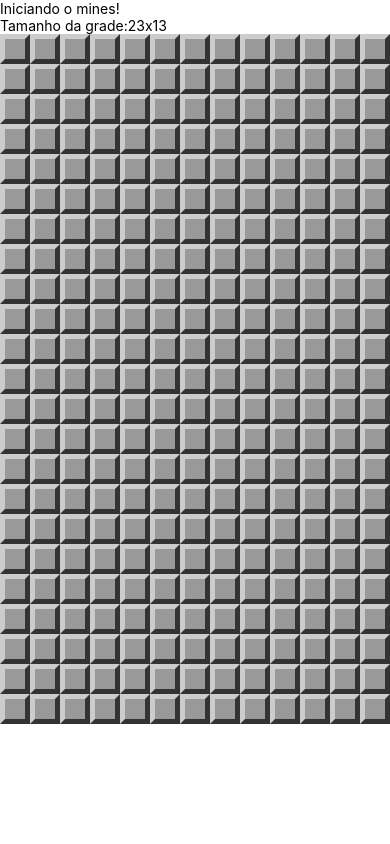
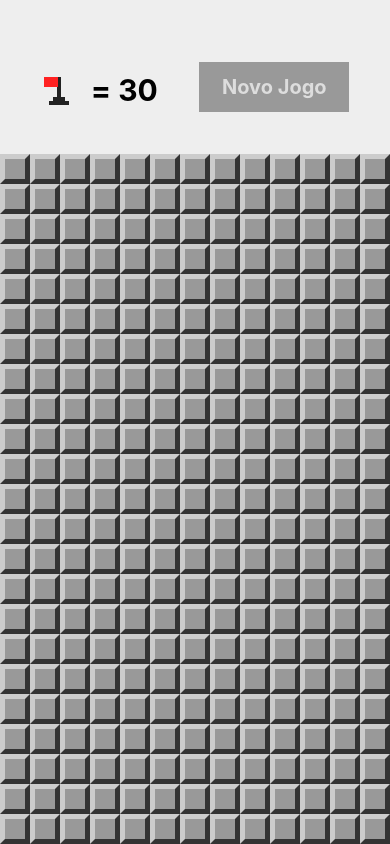
Before and after one commit to JoaoChi/CampoMinado, a React Native app: screen / in a window 390 px wide. Built offline with nearby package versions, Linux system fonts and the light colour scheme.

Commit message:
adicionado cabeçalho informando número de bombas restantes e permitindo a reinicialização do app

```diff
--- a/App.js
+++ b/App.js
@@ -10,6 +10,7 @@
   invertFlag,
   flagsUsed } from './src/functions';
 import MineField from './src/components/MineField'
+import Header from './src/components/Header';
 
 export default class App extends Component {
   constructor(props) {
@@ -66,11 +67,9 @@
 
   render() {
     return (
-      <View style={styles.sectionContainer}>
-        <Text style={styles.welcome}>Iniciando o mines!</Text>
-        <Text style={styles.introductions}>Tamanho da grade:
-          {params.getRowsAmount()}x{params.getColumnsAmount()}
-        </Text>
+      <View style={styles.container}>
+        <Header flagsLeft={this.minesAmount() - flagsUsed(this.state.board)}
+        onNewGame={() => this.setState(this.createState())} />
         <View style={styles.board}>
           <MineField board={this.state.board}
             onOpenField={this.onOpenField}
--- a/src/components/Header.js
+++ b/src/components/Header.js
@@ -1,3 +1,63 @@
 import React from "react";
 import { View, StyleSheet, Text, TouchableOpacity } from "react-native";
 import Flag from "./Flag";
+
+export default props => {
+    return (
+        <View style={styles.container}>
+            <View style={styles.flagContainer}>
+                <TouchableOpacity onPress={props.onFlagPress}
+                    style={styles.flagButton}>
+                    <Flag bigger />
+                </TouchableOpacity>
+                <Text style={styles.flagsLeft}>
+                    = {props.flagsLeft}
+                </Text>
+            </View>
+            <TouchableOpacity style={styles.button}
+                onPress={props.onNewGame}>
+                <Text style={styles.buttonLabel}>
+                    Novo Jogo
+                </Text>
+            </TouchableOpacity>
+        </View>
+    )
+}
+
+const styles = StyleSheet.create({
+    container: {
+        flex: 1,
+        flexDirection: 'row',
+        backgroundColor: '#EEE',
+        alignItems: 'center',
+        justifyContent: 'space-around',
+        paddingTop: 20,
+        paddingHorizontal: 20,
+    },
+    flagContainer: {
+        flexDirection: 'row'
+    },
+    flagButton: {
+        marginTop: 10,
+        minWidth: 30,
+    },
+    flagsLeft: {
+        fontSize: 30,
+        fontWeight: 'bold',
+        paddingTop: 5,
+        marginLeft: 20,
+    },
+    button: {
+        backgroundColor: '#999',
+        padding: 5,
+        width: 150,
+        height: 50,
+        alignItems: 'center',
+        justifyContent: 'center'
+    },
+    buttonLabel: {
+        fontSize: 20,
+        color: '#DDD',
+        fontWeight: 'bold',
+    }
+})
--- a/src/functions.js
+++ b/src/functions.js
@@ -105,5 +105,6 @@
     hasExplosion,
     wonGame,
     showMines,
-    invertFlag
+    invertFlag,
+    flagsUsed
 }
```
